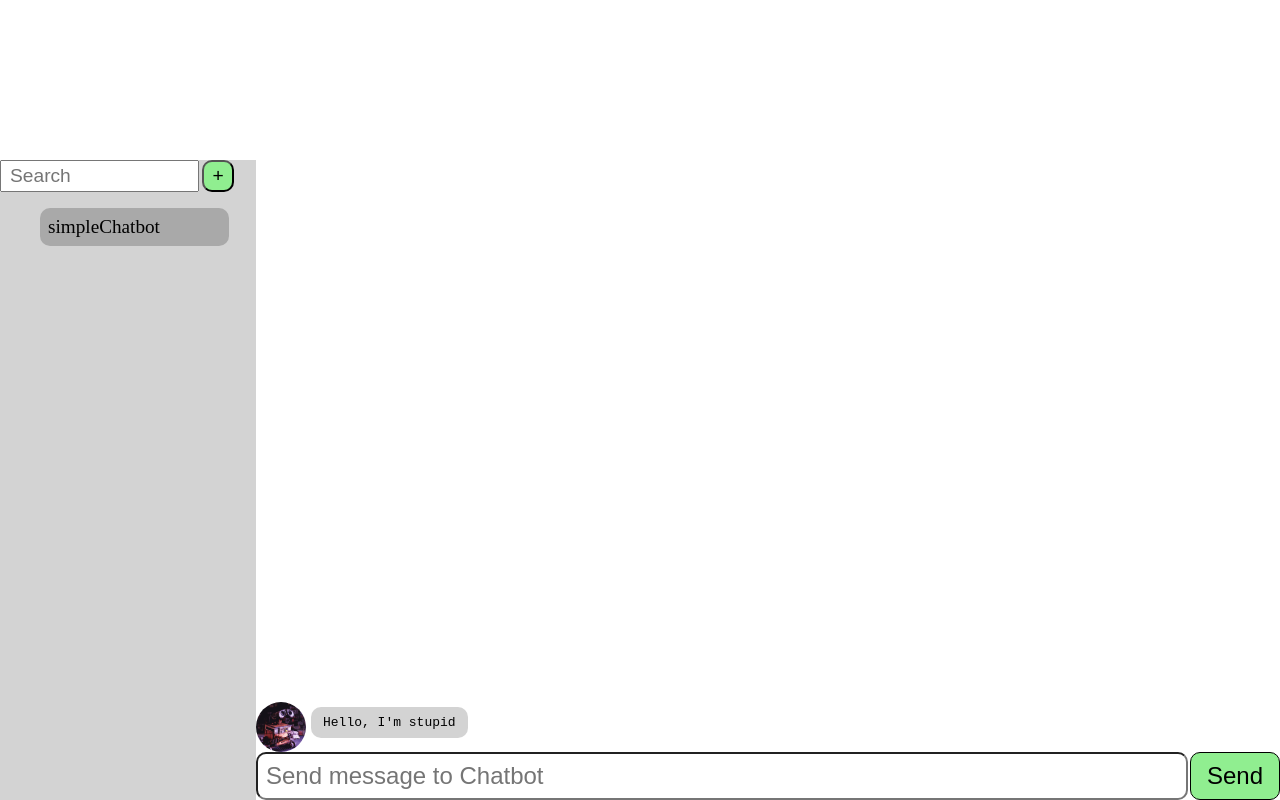
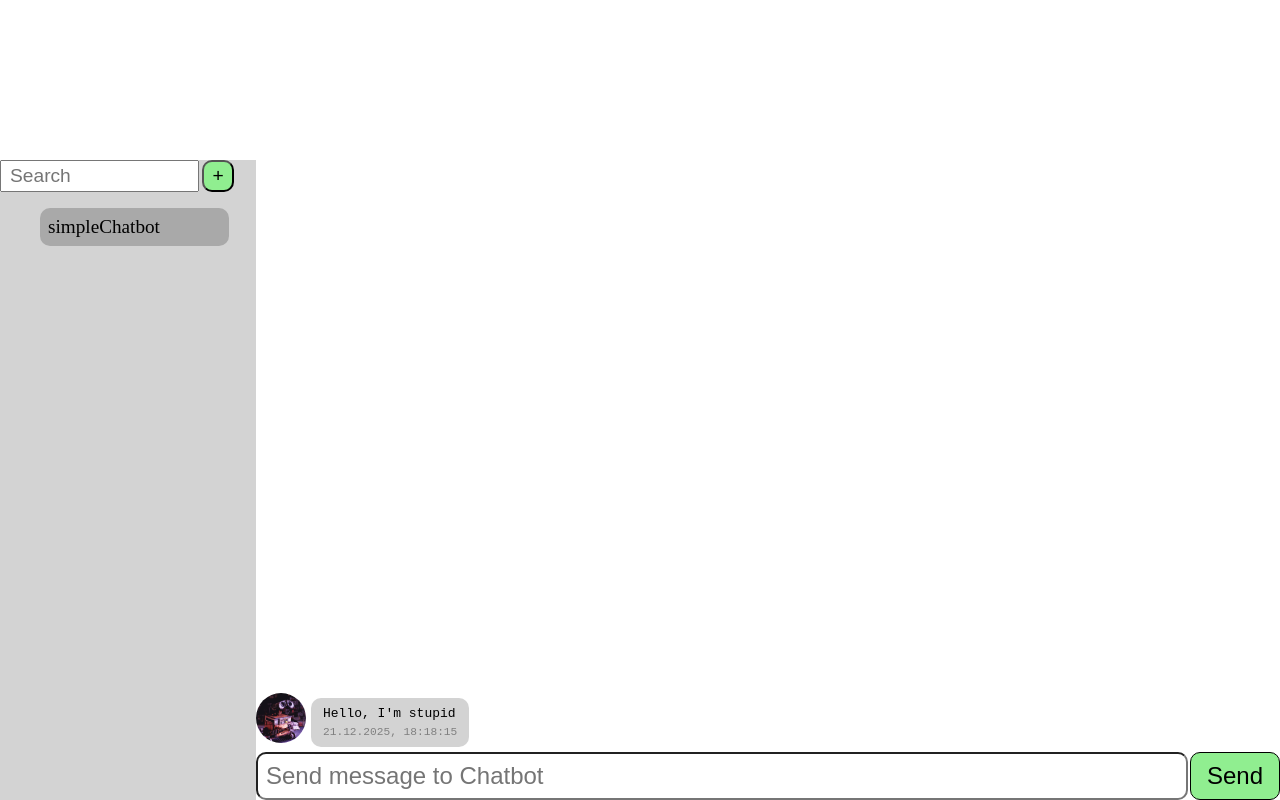
Before and after one commit to iveltier/ivelchat, a React (Vite) app: page /startseite in a window 1280 px wide. Built offline with nearby package versions, Linux system fonts and the light colour scheme.

Commit message:
timestamp

```diff
--- a/src/components/home/chat/chatMessage.jsx
+++ b/src/components/home/chat/chatMessage.jsx
@@ -9,6 +9,7 @@ function ChatMessage({
 	spinnerData,
 }) {
 	const profilePictureSrc = `/images/profilePictures/${profilePicture}`;
+	const currentTime = new Date();
 	if (isSpinner) {
 		return (
 			<div
@@ -45,7 +46,12 @@ function ChatMessage({
 					alt="chatbot"
 				/>
 			)}
-			<div className={styles.chatMessage}>{message}</div>
+			<div className={styles.chatMessage}>
+				<p>{message}</p>
+				<span className={styles.timeStap}>
+					{`${currentTime.toLocaleString("de-DE", { hour12: false })}`}
+				</span>
+			</div>
 			{sender === "user" && (
 				<img src={user} className={styles.profilePicture} alt="user" />
 			)}
@@ -53,3 +59,6 @@ function ChatMessage({
 	);
 }
 export default ChatMessage;
+//{
+//	`${currentTime.getHours()}:${currentTime.getMinutes()}:${currentTime.getSeconds()}`;
+//}
--- a/src/components/home/chat/chatMessage.module.css
+++ b/src/components/home/chat/chatMessage.module.css
@@ -24,3 +24,13 @@
 	max-width: 30vw;
 	padding: 0.5rem 0.75rem;
 }
+
+.timeStap {
+	color: grey;
+	font-size: 0.7rem;
+}
+
+p {
+	margin-top: 0;
+	margin-bottom: 0.2rem;
+}
```
